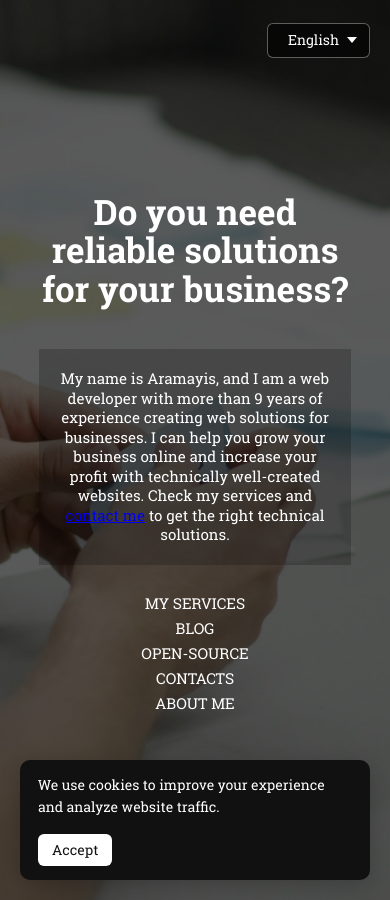
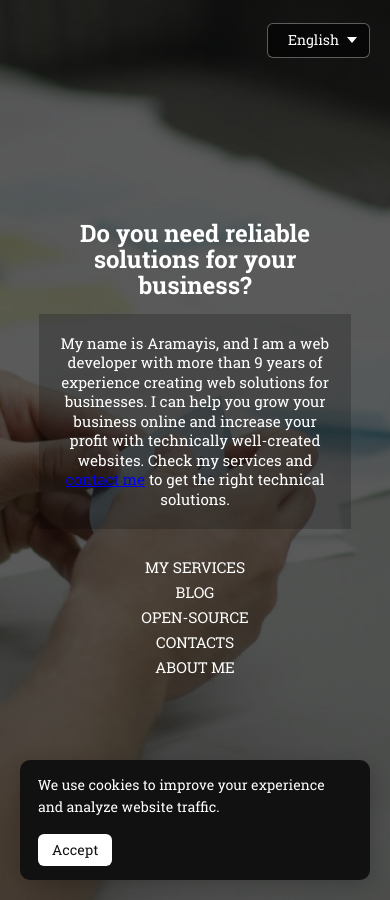
Before and after one commit to aramayismirzoyan/aramayismirzoyan.github.io, a Jekyll site: the page built from index.html, in a window 390 px wide. Built offline with Jekyll 4.4.1, drawn with Linux system fonts in a browser that asks for light colours; some web fonts are replaced.

Commit message:
[fix] fix the main page text

```diff
--- a/assets/css/main.css
+++ b/assets/css/main.css
@@ -123,7 +123,8 @@
 
 @media (max-width: 585px) {
   .hompage-content__title {
-      font-size: 35px;
+      font-size: 24px;
+      margin-bottom: 0px;
   }
 
   .hompage-content__info {
```
